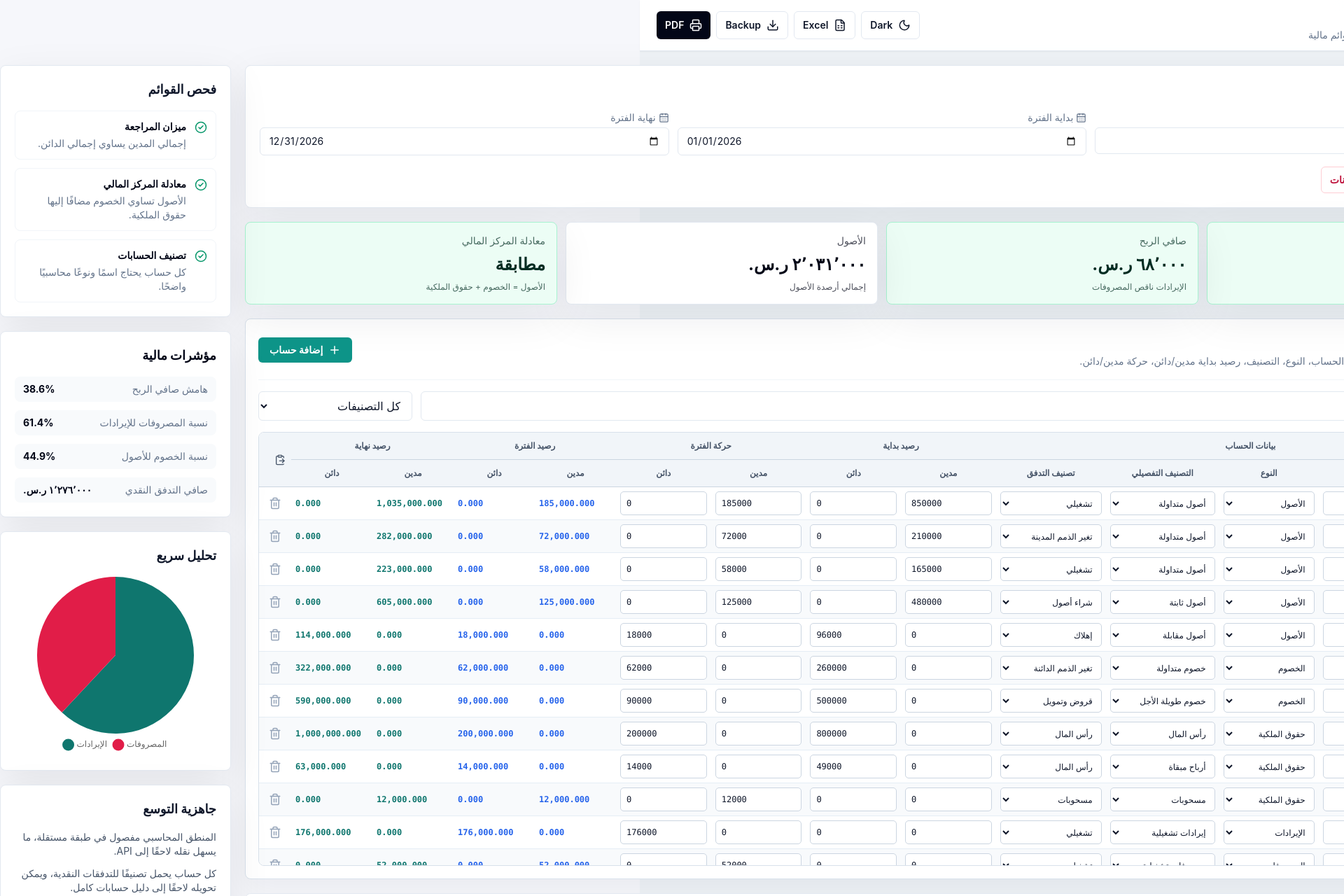
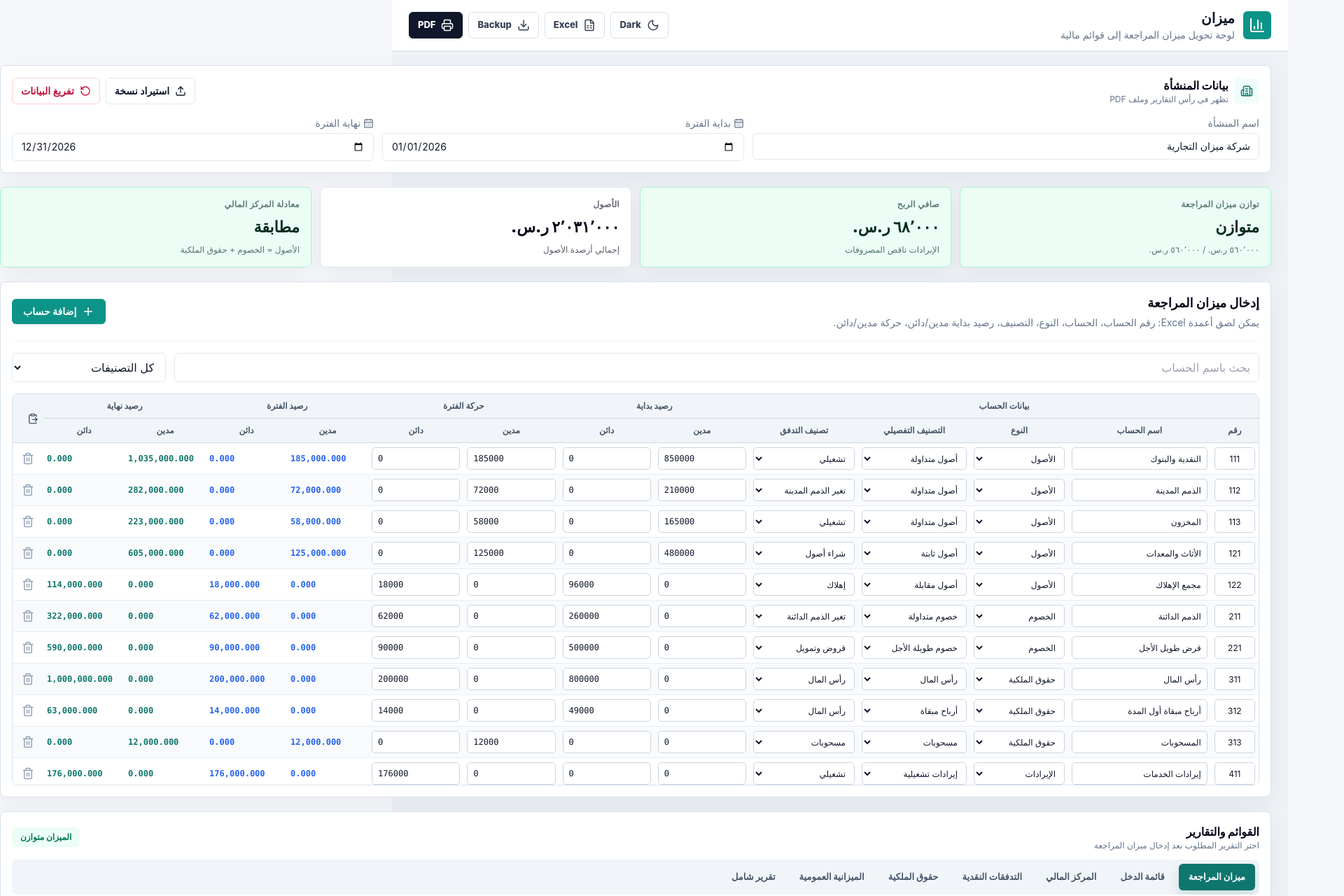
Before and after one commit to waliedmohamed999-max/METHAN, a React (Vite) app: page / in a window 1280 px wide. Shown: the top 1280 px of the page at 70% size, 1920 px wide, since content can reach past the window. Built offline with nearby package versions, Linux system fonts and the light colour scheme.

Commit message:
Polish dashboard page layout

```diff
--- a/src/App.jsx
+++ b/src/App.jsx
@@ -176,7 +176,7 @@ export default function App() {
     <main className="min-h-screen bg-[#eef2f6] text-slate-900 dark:bg-slate-950 dark:text-slate-100">
       <div className="screen-only">
       <header className="no-print sticky top-0 z-40 border-b border-slate-200 bg-white/95 shadow-sm backdrop-blur dark:border-slate-800 dark:bg-slate-950/95">
-        <div className="mx-auto flex max-w-[1600px] flex-wrap items-center justify-between gap-4 px-4 py-3 lg:px-6">
+        <div className="mx-auto flex max-w-[1680px] flex-wrap items-center justify-between gap-4 px-4 py-3 lg:px-6">
           <div className="flex items-center gap-3">
             <div className="grid h-10 w-10 place-items-center rounded-md bg-teal-600 text-white shadow-sm">
               <BarChart3 size={24} />
@@ -186,20 +186,20 @@ export default function App() {
               <p className="text-sm text-slate-500 dark:text-slate-400">لوحة تحويل ميزان المراجعة إلى قوائم مالية</p>
             </div>
           </div>
-          <div className="flex flex-wrap items-center gap-2">
-            <button onClick={() => setDarkMode((value) => !value)} className="inline-flex h-10 items-center gap-2 rounded-md border border-slate-200 px-3 text-sm font-semibold hover:bg-slate-100 dark:border-slate-700 dark:hover:bg-slate-900">
+          <div className="toolbar-actions">
+            <button onClick={() => setDarkMode((value) => !value)} className="toolbar-button">
               {darkMode ? <Sun size={18} /> : <Moon size={18} />}
               {darkMode ? "Light" : "Dark"}
             </button>
-            <button onClick={exportExcel} className="inline-flex h-10 items-center gap-2 rounded-md border border-slate-200 px-3 text-sm font-semibold hover:bg-slate-100 dark:border-slate-700 dark:hover:bg-slate-900">
+            <button onClick={exportExcel} className="toolbar-button">
               <FileSpreadsheet size={18} />
               Excel
             </button>
-            <button onClick={exportBackup} className="inline-flex h-10 items-center gap-2 rounded-md border border-slate-200 px-3 text-sm font-semibold hover:bg-slate-100 dark:border-slate-700 dark:hover:bg-slate-900">
+            <button onClick={exportBackup} className="toolbar-button">
               <Download size={18} />
               Backup
             </button>
-            <button onClick={() => window.print()} className="inline-flex h-10 items-center gap-2 rounded-md bg-slate-950 px-3 text-sm font-semibold text-white hover:bg-slate-800 dark:bg-white dark:text-slate-950">
+            <button onClick={() => window.print()} className="toolbar-button-primary">
               <Printer size={18} />
               PDF
             </button>
@@ -207,7 +207,7 @@ export default function App() {
         </div>
       </header>
 
-      <div className="mx-auto grid max-w-[1600px] gap-5 px-4 py-5 xl:grid-cols-[1fr_330px] lg:px-6">
+      <div className="mx-auto grid max-w-[1680px] gap-5 px-4 py-5 2xl:grid-cols-[1fr_320px] lg:px-6">
         <div className="space-y-5">
           <CompanySettings profile={profile} setProfile={setProfile} onReset={resetData} onImportBackup={importBackup} />
 
@@ -220,28 +220,39 @@ export default function App() {
 
           <AccountsInput accounts={accounts} setAccounts={setAccounts} />
 
-          <nav className="no-print sticky top-[73px] z-30 flex gap-1 overflow-x-auto rounded-lg border border-slate-200 bg-white/95 p-1.5 shadow-sm backdrop-blur dark:border-slate-800 dark:bg-slate-900/95">
-            {tabs.map((tab) => (
-              <button key={tab.id} onClick={() => setActiveTab(tab.id)} className={`shrink-0 rounded-md px-4 py-2 text-sm font-semibold transition ${activeTab === tab.id ? "bg-teal-600 text-white shadow-sm" : "text-slate-600 hover:bg-slate-100 dark:text-slate-300 dark:hover:bg-slate-800"}`}>
-                {tab.label}
-              </button>
-            ))}
-          </nav>
+          <section className="workspace-panel no-print">
+            <div className="mb-3 flex flex-wrap items-center justify-between gap-3">
+              <div>
+                <h2 className="text-base font-black text-slate-950 dark:text-white">القوائم والتقارير</h2>
+                <p className="text-xs text-slate-500 dark:text-slate-400">اختر التقرير المطلوب بعد إدخال ميزان المراجعة</p>
+              </div>
+              <span className={`rounded-md px-3 py-1.5 text-xs font-bold ${statements.balancedTrial ? "bg-emerald-50 text-emerald-700 dark:bg-emerald-950 dark:text-emerald-200" : "bg-rose-50 text-rose-700 dark:bg-rose-950 dark:text-rose-200"}`}>
+                {statements.balancedTrial ? "الميزان متوازن" : "الميزان غير متوازن"}
+              </span>
+            </div>
+            <nav className="report-tabs">
+              {tabs.map((tab) => (
+                <button key={tab.id} onClick={() => setActiveTab(tab.id)} className={activeTab === tab.id ? "active" : ""}>
+                  {tab.label}
+                </button>
+              ))}
+            </nav>
+          </section>
 
           <TabContent activeTab={activeTab} statements={statements} profile={profile} />
         </div>
 
-        <aside className="space-y-5 xl:sticky xl:top-[92px] xl:self-start">
+        <aside className="space-y-4 2xl:sticky 2xl:top-[92px] 2xl:self-start">
           <ValidationPanel statements={statements} />
           <RatiosPanel statements={statements} />
-          <section className="print-card rounded-lg border border-slate-200 bg-white p-5 shadow-panel dark:border-slate-800 dark:bg-slate-900">
-            <h2 className="text-lg font-bold">تحليل سريع</h2>
-            <div className="mt-4 h-64">
+          <section className="print-card workspace-panel">
+            <h2 className="text-base font-black">تحليل سريع</h2>
+            <div className="mt-3 h-56">
               <Pie data={chartData} options={{ maintainAspectRatio: false, plugins: { legend: { position: "bottom", labels: { usePointStyle: true } } } }} />
             </div>
           </section>
-          <section className="print-card rounded-lg border border-slate-200 bg-white p-5 text-sm shadow-panel dark:border-slate-800 dark:bg-slate-900">
-            <h2 className="text-lg font-bold">جاهزية التوسع</h2>
+          <section className="print-card workspace-panel text-sm">
+            <h2 className="text-base font-black">جاهزية التوسع</h2>
             <div className="mt-4 space-y-3 text-slate-600 dark:text-slate-300">
               <p>المنطق المحاسبي مفصول في طبقة مستقلة، ما يسهل نقله لاحقًا إلى API.</p>
               <p>كل حساب يحمل تصنيفًا للتدفقات النقدية، ويمكن تحويله لاحقًا إلى دليل حسابات كامل.</p>
--- a/src/components/CompanySettings.jsx
+++ b/src/components/CompanySettings.jsx
@@ -6,12 +6,30 @@ export default function CompanySettings({ profile, setProfile, onReset, onImport
   }
 
   return (
-    <section className="print-card rounded-lg border border-slate-200 bg-white p-5 shadow-panel dark:border-slate-800 dark:bg-slate-900">
-      <div className="mb-4 flex items-center gap-2">
-        <Building2 size={19} className="text-teal-600" />
-        <h2 className="text-lg font-bold text-slate-950 dark:text-white">بيانات المنشأة</h2>
+    <section className="print-card workspace-panel">
+      <div className="mb-4 flex flex-wrap items-center justify-between gap-3">
+        <div className="flex items-center gap-2">
+          <span className="grid h-9 w-9 place-items-center rounded-md bg-teal-50 text-teal-700 dark:bg-teal-950 dark:text-teal-200">
+            <Building2 size={18} />
+          </span>
+          <div>
+            <h2 className="text-base font-black text-slate-950 dark:text-white">بيانات المنشأة</h2>
+            <p className="text-xs text-slate-500 dark:text-slate-400">تظهر في رأس التقارير وملف PDF</p>
+          </div>
+        </div>
+        <div className="no-print flex flex-wrap gap-2">
+          <label className="inline-flex cursor-pointer items-center gap-2 rounded-md border border-slate-200 px-3 py-2 text-sm font-semibold hover:bg-slate-100 dark:border-slate-700 dark:hover:bg-slate-800">
+            <Upload size={16} />
+            استيراد نسخة
+            <input type="file" accept="application/json" className="hidden" onChange={onImportBackup} />
+          </label>
+          <button onClick={onReset} className="inline-flex items-center gap-2 rounded-md border border-rose-200 px-3 py-2 text-sm font-semibold text-rose-700 hover:bg-rose-50 dark:border-rose-900 dark:text-rose-300 dark:hover:bg-rose-950">
+            <RotateCcw size={16} />
+            تفريغ البيانات
+          </button>
+        </div>
       </div>
-      <div className="grid gap-3 md:grid-cols-3">
+      <div className="grid gap-3 lg:grid-cols-[1.4fr_1fr_1fr]">
         <label className="block text-sm">
           <span className="mb-1 block text-slate-500 dark:text-slate-400">اسم المنشأة</span>
           <input value={profile.companyName} onChange={(event) => updateProfile("companyName", event.target.value)} className="w-full rounded-md border border-slate-200 bg-white px-3 py-2 text-slate-900 outline-none focus:border-teal-500 dark:border-slate-700 dark:bg-slate-950 dark:text-white" />
@@ -25,17 +43,6 @@ export default function CompanySettings({ profile, setProfile, onReset, onImport
           <input type="date" value={profile.periodEnd} onChange={(event) => updateProfile("periodEnd", event.target.value)} className="w-full rounded-md border border-slate-200 bg-white px-3 py-2 text-slate-900 outline-none focus:border-teal-500 dark:border-slate-700 dark:bg-slate-950 dark:text-white" />
         </label>
       </div>
-      <div className="no-print mt-4 flex flex-wrap gap-2">
-        <label className="inline-flex cursor-pointer items-center gap-2 rounded-md border border-slate-200 px-3 py-2 text-sm font-semibold hover:bg-slate-100 dark:border-slate-700 dark:hover:bg-slate-800">
-          <Upload size={16} />
-          استيراد نسخة
-          <input type="file" accept="application/json" className="hidden" onChange={onImportBackup} />
-        </label>
-        <button onClick={onReset} className="inline-flex items-center gap-2 rounded-md border border-rose-200 px-3 py-2 text-sm font-semibold text-rose-700 hover:bg-rose-50 dark:border-rose-900 dark:text-rose-300 dark:hover:bg-rose-950">
-          <RotateCcw size={16} />
-          تفريغ البيانات
-        </button>
-      </div>
     </section>
   );
 }
--- a/src/components/MetricCard.jsx
+++ b/src/components/MetricCard.jsx
@@ -7,10 +7,10 @@ export default function MetricCard({ label, value, tone = "slate", detail }) {
   };
 
   return (
-    <div className={`print-card rounded-lg border p-4 shadow-panel ${tones[tone]}`}>
-      <p className="text-sm opacity-70">{label}</p>
-      <p className="mt-2 text-2xl font-bold tracking-normal">{value}</p>
-      {detail ? <p className="mt-2 text-xs opacity-70">{detail}</p> : null}
+    <div className={`print-card metric-card ${tones[tone]}`}>
+      <p className="text-xs font-semibold uppercase tracking-wide opacity-60">{label}</p>
+      <p className="mt-2 text-[22px] font-black tracking-normal">{value}</p>
+      {detail ? <p className="mt-2 truncate text-xs opacity-65" title={detail}>{detail}</p> : null}
     </div>
   );
 }
--- a/src/styles.css
+++ b/src/styles.css
@@ -24,12 +24,133 @@ body {
   background: #0f172a;
 }
 
+.toolbar-actions {
+  display: flex;
+  flex-wrap: wrap;
+  align-items: center;
+  gap: 8px;
+}
+
+.toolbar-button,
+.toolbar-button-primary {
+  display: inline-flex;
+  height: 38px;
+  align-items: center;
+  gap: 8px;
+  border-radius: 6px;
+  padding: 0 12px;
+  font-size: 13px;
+  font-weight: 800;
+  transition: background 0.15s ease, border-color 0.15s ease, transform 0.15s ease;
+}
+
+.toolbar-button {
+  border: 1px solid #d7dee8;
+  background: #ffffff;
+  color: #334155;
+}
+
+.toolbar-button:hover {
+  background: #f8fafc;
+  border-color: #b6c2d2;
+}
+
+.toolbar-button-primary {
+  border: 1px solid #0f172a;
+  background: #0f172a;
+  color: #ffffff;
+}
+
+.toolbar-button-primary:hover {
+  background: #1e293b;
+}
+
+.dark .toolbar-button {
+  border-color: #334155;
+  background: #0f172a;
+  color: #e2e8f0;
+}
+
+.dark .toolbar-button:hover {
+  background: #1e293b;
+}
+
+.dark .toolbar-button-primary {
+  border-color: #f8fafc;
+  background: #f8fafc;
+  color: #0f172a;
+}
+
+.workspace-panel {
+  border: 1px solid #d8e1eb;
+  border-radius: 8px;
+  background: #ffffff;
+  padding: 16px;
+  box-shadow: 0 12px 35px rgba(15, 23, 42, 0.05);
+}
+
+.dark .workspace-panel {
+  border-color: #1e293b;
+  background: #0f172a;
+}
+
+.metric-card {
+  min-height: 104px;
+  border-radius: 8px;
+  border-width: 1px;
+  padding: 16px;
+  box-shadow: 0 10px 28px rgba(15, 23, 42, 0.05);
+}
+
+.report-tabs {
+  display: flex;
+  gap: 6px;
+  overflow-x: auto;
+  border-radius: 7px;
+  background: #f1f5f9;
+  padding: 6px;
+}
+
+.dark .report-tabs {
+  background: #020617;
+}
+
+.report-tabs button {
+  flex-shrink: 0;
+  border-radius: 6px;
+  padding: 9px 14px;
+  color: #475569;
+  font-size: 13px;
+  font-weight: 800;
+  transition: background 0.15s ease, color 0.15s ease;
+}
+
+.report-tabs button:hover {
+  background: #ffffff;
+  color: #0f172a;
+}
+
+.report-tabs button.active {
+  background: #0f766e;
+  color: #ffffff;
+  box-shadow: 0 8px 18px rgba(15, 118, 110, 0.18);
+}
+
+.dark .report-tabs button {
+  color: #cbd5e1;
+}
+
+.dark .report-tabs button:hover {
+  background: #1e293b;
+  color: #ffffff;
+}
+
 .accounting-panel {
   border: 1px solid #d8e1eb;
   border-radius: 8px;
   background: #ffffff;
-  padding: 18px;
-  box-shadow: 0 14px 45px rgba(15, 23, 42, 0.06);
+  padding: 16px;
+  box-shadow: 0 12px 35px rgba(15, 23, 42, 0.05);
 }
 
 .dark .accounting-panel {
@@ -42,7 +163,7 @@ body {
   border: 1px solid #d8e1eb;
   border-radius: 8px;
   background: #ffffff;
-  max-height: 620px;
+  max-height: 560px;
 }
 
 .dark .accounting-table-wrap {
@@ -67,7 +188,7 @@ body {
   border-bottom: 1px solid #cbd5e1;
   color: #475569;
   font-weight: 700;
-  padding: 10px 8px;
+  padding: 8px 7px;
   white-space: nowrap;
   text-align: center;
 }
@@ -80,7 +201,7 @@ body {
 
 .accounting-entry-table tbody td {
   border-bottom: 1px solid #e5edf5;
-  padding: 6px;
+  padding: 5px;
   vertical-align: middle;
 }
 
@@ -121,7 +242,7 @@ body {
 
 .accounting-input {
   width: 100%;
-  height: 34px;
+  height: 32px;
   border: 1px solid #cbd5e1;
   border-radius: 5px;
   background: #ffffff;
@@ -184,7 +305,7 @@ body {
 .trial-balance-table th,
 .trial-balance-table td {
   border: 1px solid #94a3b8;
-  padding: 6px 7px;
+  padding: 5px 7px;
   vertical-align: middle;
 }
 
```
